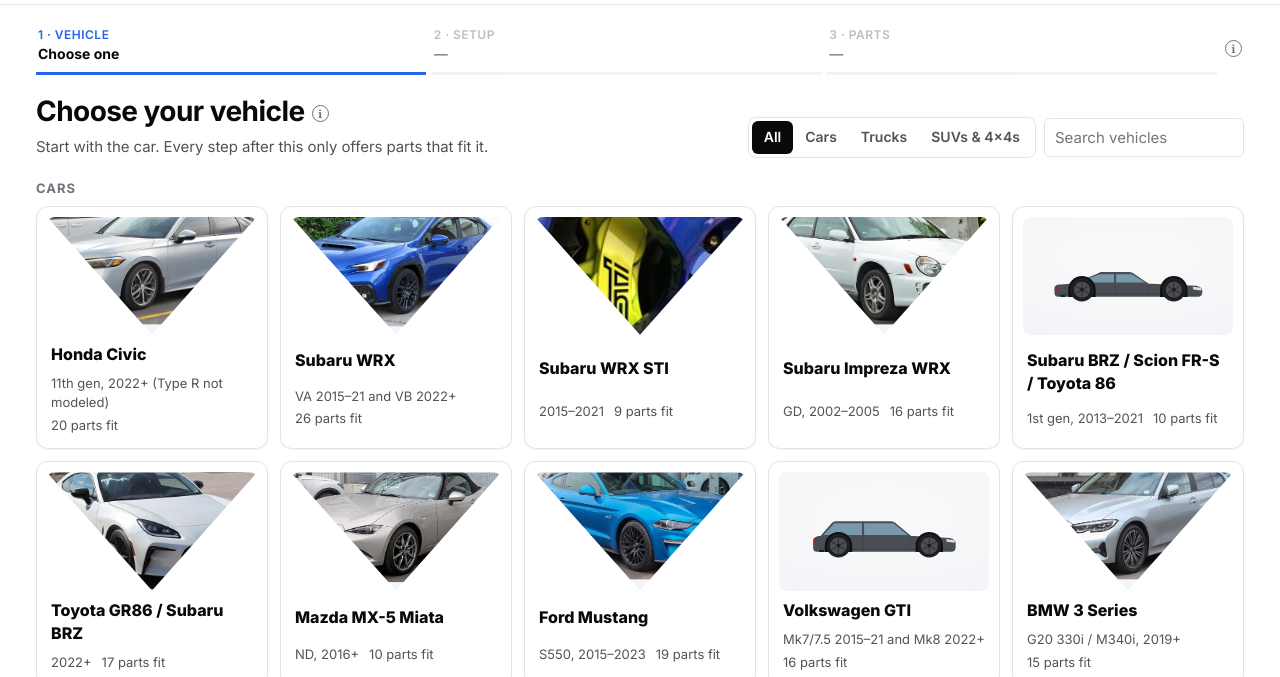
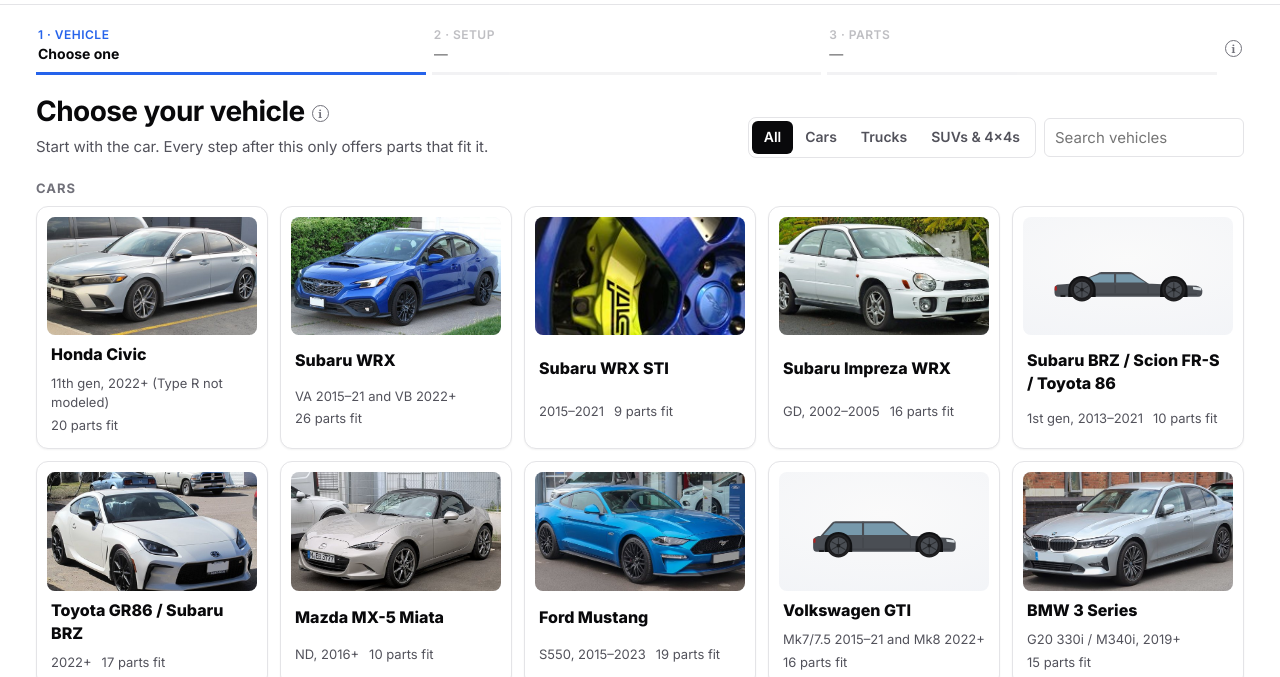
Before and after one commit to bert1097/goofing-around, a plain HTML site: page garage/index.html in a window 1280 px wide. Shown: the part 52-729 px from the top of the page. Drawn offline with Linux system fonts and the light colour scheme.

Commit message:
Garage Bin: back to rectangular photos
Co-Authored-By: Claude Opus 5.5 <noreply@anthropic.com>
Claude-Session: https://claude.ai/code/session_01Pv1fzNXWiAvraDTKTaQQR3

```diff
--- a/garage/index.html
+++ b/garage/index.html
@@ -508,10 +508,6 @@
   .strip button { border-radius: 999px; }
   .banner { border-radius: 12px; }
   .logo b { border-radius: 6px; }
-  /* upside-down triangle photos */
-  img.opt-img, .dlg-photo img, img.c-img, img.cat-img { clip-path: polygon(0 0, 100% 0, 50% 100%); }
-  .gun .thumb:has(img) { clip-path: polygon(0 0, 100% 0, 50% 100%); }
-  .gun .thumb img { object-position: 50% 80%; transform: translateY(-14%) scale(1.1); }
   .gun .thumb { overflow: hidden; }
 </style>
 </head>
```
